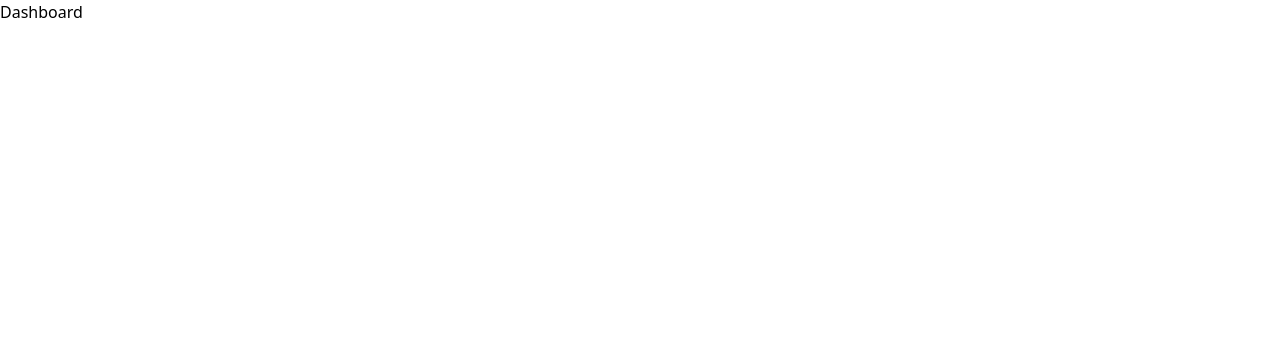
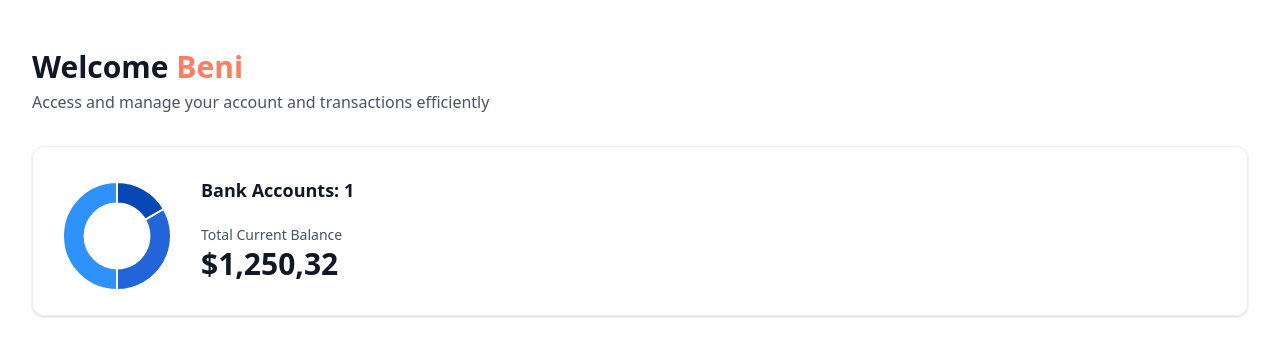
Before and after one commit to Beninoje/bankgo, a Next.js app: page /dashboard in a window 1280 px wide. Shown: the top 356 px of the page. Built offline with nearby package versions, Linux system fonts and the light colour scheme.

Commit message:
added chartJS npm package

```diff
--- a/app/(root)/dashboard/page.tsx
+++ b/app/(root)/dashboard/page.tsx
@@ -1,8 +1,28 @@
+import DashboardHeader from '@/components/DashboardHeader'
+import TotalBalanceBox from '@/components/TotalBalanceBox'
 import React from 'react'
 
 const Dashboard = () => {
+  const loggedIn = {firstName:'Beni'}
   return (
-    <div>Dashboard</div>
+    <section className='home'>
+       <div className="home-content">
+        <header className="home-header">
+          <DashboardHeader
+            type="greeting"
+            title="Welcome"
+            user={loggedIn?.firstName || 'Guest'}
+            subtext="Access and manage your account and transactions efficiently"
+          />
+
+          <TotalBalanceBox
+            accounts={[]}
+            totalBanks={1}
+            totalCurrentBalance={1250.32}
+          />
+        </header>
+       </div>
+    </section>
   )
 }
 
--- /dev/null
+++ b/components/AnimatedCounter.tsx
@@ -0,0 +1,18 @@
+'use client';
+import CountUp from 'react-countup'
+
+const AnimatedCounter = ({ amount }:{ amount: number }) => {
+  return (
+    <div className='w-full'>
+        <CountUp
+
+            end={amount}
+            decimals={2}
+            decimal=","
+            prefix='$'
+        />
+    </div>
+  )
+}
+
+export default AnimatedCounter
--- /dev/null
+++ b/components/DashboardHeader.tsx
@@ -0,0 +1,19 @@
+import React from 'react'
+
+const DashboardHeader = ({type="title",title,subtext,user}:HeaderBoxProps) => {
+  return (
+    <div className="header-box">
+        <h1 className='header-box-title'>
+            {title}
+            {type==='greeting' &&(
+                <span className="text-bankGradient">
+                    &nbsp;{user}
+                </span>
+            )}
+        </h1>
+        <p className="header-box-subtext">{subtext}</p>
+    </div>
+  )
+}
+
+export default DashboardHeader
--- /dev/null
+++ b/components/DoughnutChart.tsx
@@ -0,0 +1,27 @@
+"use client";
+import { Chart as ChartJS, ArcElement, Tooltip, Legend } from 'chart.js';
+import { Doughnut } from 'react-chartjs-2';
+
+ChartJS.register(ArcElement, Tooltip, Legend);
+
+const DoughnutChart = ({accounts}: DoughnutChartProps) => {
+    const data = {
+        datasets:[
+            {
+                label:'Banks',
+                data: [1250, 2500, 3750],
+                backgroundColor: ['#0747b6', '#2265d8', '#2f91fa']
+            }
+        ],
+    }
+  return (
+    <Doughnut
+     data={data}
+     options={{
+        cutout: '60%',
+     }}
+    />
+  )
+}
+
+export default DoughnutChart
--- /dev/null
+++ b/components/TotalBalanceBox.tsx
@@ -0,0 +1,25 @@
+import AnimatedCounter from './AnimatedCounter'
+import DoughnutChart from './DoughnutChart'
+
+const TotalBalanceBox = ({accounts = [], totalBanks, totalCurrentBalance}: TotalBalanceBoxProps) => {
+  return (
+    <section className='total-balance'>
+      <div className="total-balance-chart">
+        <DoughnutChart accounts={accounts}/>
+      </div>
+      <div className="flex flex-col gap-6">
+        <h2 className="header-2">
+          Bank Accounts: {totalBanks}
+        </h2>
+        <div className="flex-flex-col gap-2">
+          <p className='total-balance-label'>Total Current Balance</p>
+          <div className='total-balance-amount flex-center gap-2'>
+            <AnimatedCounter amount={totalCurrentBalance}/>
+          </div>
+        </div>
+      </div>
+    </section>
+  )
+}
+
+export default TotalBalanceBox
--- a/package.json
+++ b/package.json
@@ -10,11 +10,15 @@
   },
   "dependencies": {
     "@radix-ui/react-slot": "^1.1.0",
+    "chart.js": "^4.4.3",
     "class-variance-authority": "^0.7.0",
     "clsx": "^2.1.1",
     "lucide-react": "^0.407.0",
     "next": "14.2.5",
+    "query-string": "^9.0.0",
     "react": "^18",
+    "react-chartjs-2": "^5.2.0",
+    "react-countup": "^6.5.3",
     "react-dom": "^18",
     "tailwind-merge": "^2.4.0",
     "tailwindcss-animate": "^1.0.7"
--- a/tailwind.config.ts
+++ b/tailwind.config.ts
@@ -23,7 +23,7 @@
         fill: {
           1: "rgba(255, 255, 255, 0.10)",
         },
-        bankGradient: "#0179FE",
+        bankGradient: "#FF7E61",
         indigo: {
           500: "#6172F3",
           700: "#3538CD",
--- a/types/index.d.ts
+++ b/types/index.d.ts
@@ -202,7 +202,7 @@
   appwriteItemId?: string;
 }
 
-declare interface TotlaBalanceBoxProps {
+declare interface TotalBalanceBoxProps {
   accounts: Account[];
   totalBanks: number;
   totalCurrentBalance: number;
```
Also changed, not shown: 1 other file (tests, documents, lock files or other folders).
